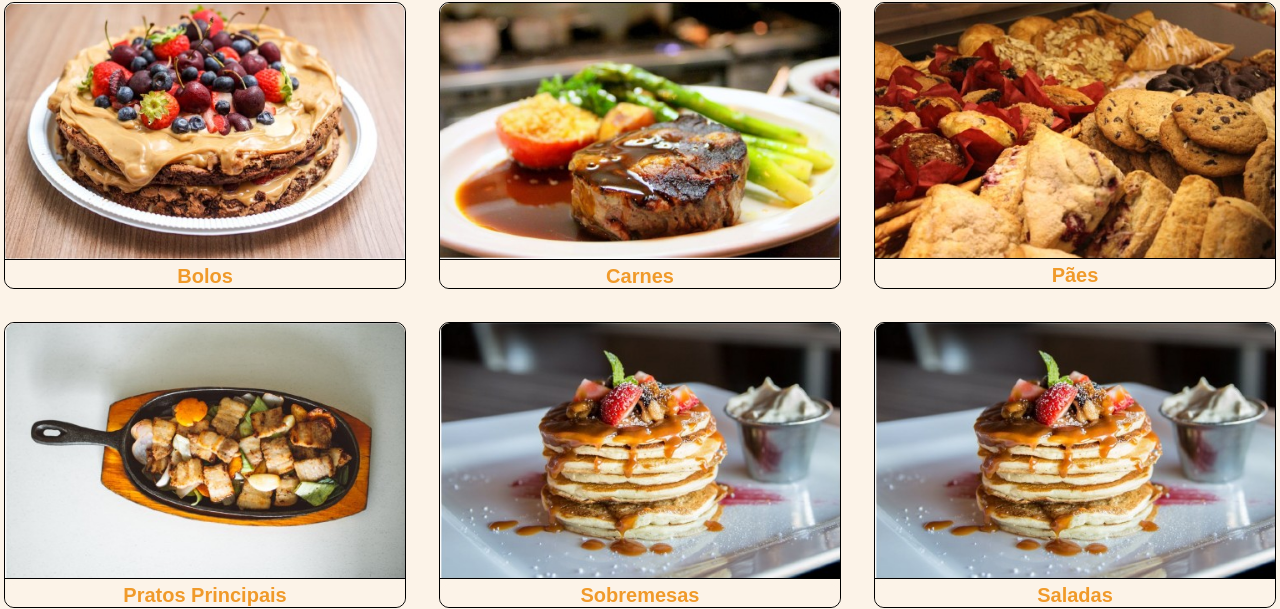
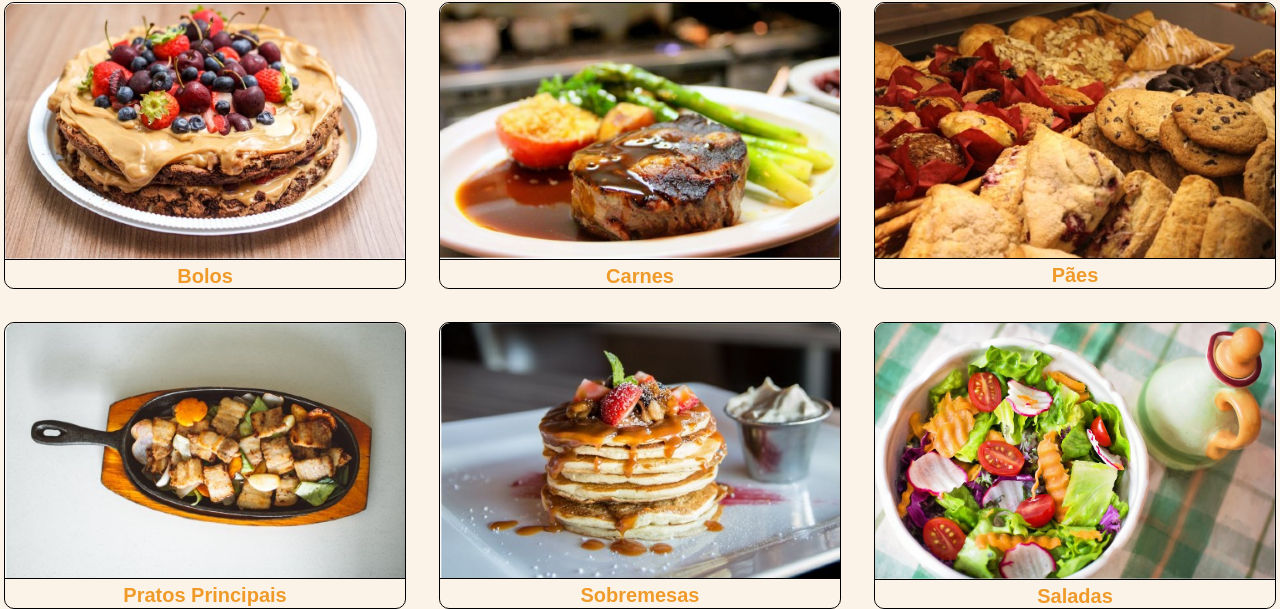
Before and after one commit to Romulo-Sousaa/Site-de-receitas, a plain HTML site: page index.html in a window 1280 px wide. Shown: the part 261-870 px from the top of the page. Drawn offline with Linux system fonts and the light colour scheme.

Commit message:
aplicando transition as divs

```diff
--- a/home.css
+++ b/home.css
@@ -56,10 +56,19 @@ section {
 div {
     border: solid 0.5px rgb(0, 0, 0);
     border-radius: 10px;
+    overflow: hidden;
 }
 
 div:hover {
     box-shadow: 1px 1px 15px rgb(70, 32, 1);
+}
+
+div img {
+    transition: transform 0.3s ease;
+}
+
+div img:hover {
+    transform: scale(1.1) translateY(-10px);
 }
 
 img {
--- a/index.html
+++ b/index.html
@@ -29,7 +29,7 @@
                 <a href="categorias/sobremesas.html"><img src="assets/sobremesa.png" alt=""><p>Sobremesas</p></a>
             </div>
             <div>
-                <a href="categorias/saladas.html"><img src="assets/sobremesa.png" alt=""><p>Saladas</p></a>
+                <a href="categorias/saladas.html"><img src="assets/salada.png" alt=""><p>Saladas</p></a>
             </div>
         </section>
     </main>
```
Also changed, not shown: assets/salada.png (added).
